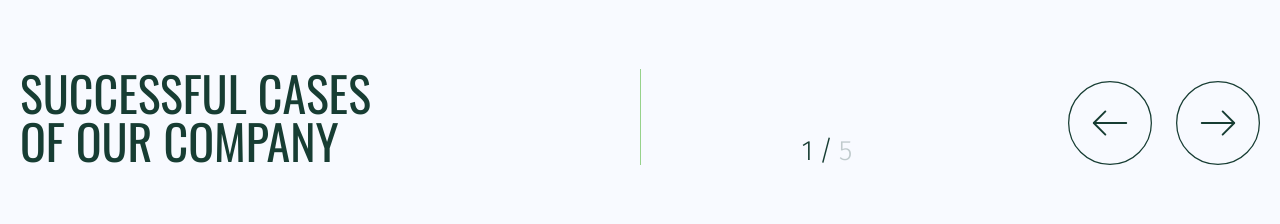
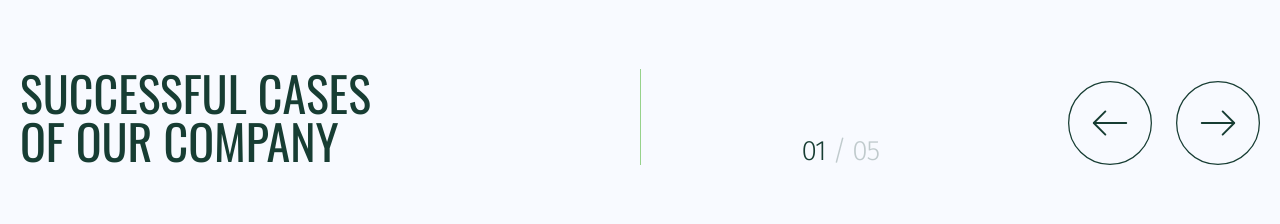
Before and after one commit to ksyuFrontEnd/Ecosolution, a React (Create React App) app: page / in a window 1280 px wide. Shown: the part 2620-2844 px from the top of the page. Built offline with nearby package versions, Linux system fonts and the light colour scheme.

Commit message:
Made custom pagination in swiper

```diff
--- a/src/components/cases/Cases.js
+++ b/src/components/cases/Cases.js
@@ -40,7 +40,15 @@ function Cases() {
                             prevEl: '.nav-prev',
                             nextEl: '.nav-next',
                         }}
-                        pagination={{ type: 'fraction', el: '.pagination' }}
+                        pagination={{
+                            el: '.pagination',
+                            type: 'custom',
+                            renderCustom: (swiper, current, total) => {
+                                const currentFormatted = String(current).padStart(2, '0');
+                                const totalFormatted = String(total).padStart(2, '0');
+                                return `<span class="pagination-current">${currentFormatted}</span> <span class="pagination-total">/ ${totalFormatted}</span>`;
+                            }
+                        }}
                         loop={true}
                         breakpoints={{
                             768: {
--- a/src/components/cases/cases.css
+++ b/src/components/cases/cases.css
@@ -77,7 +77,11 @@
     }
 }
 
-.swiper-pagination-total {
+.pagination-current {
+    color: #173d33;
+}
+
+.pagination-total {
     color: rgba(23, 61, 51, 0.25);
 }
 
```
